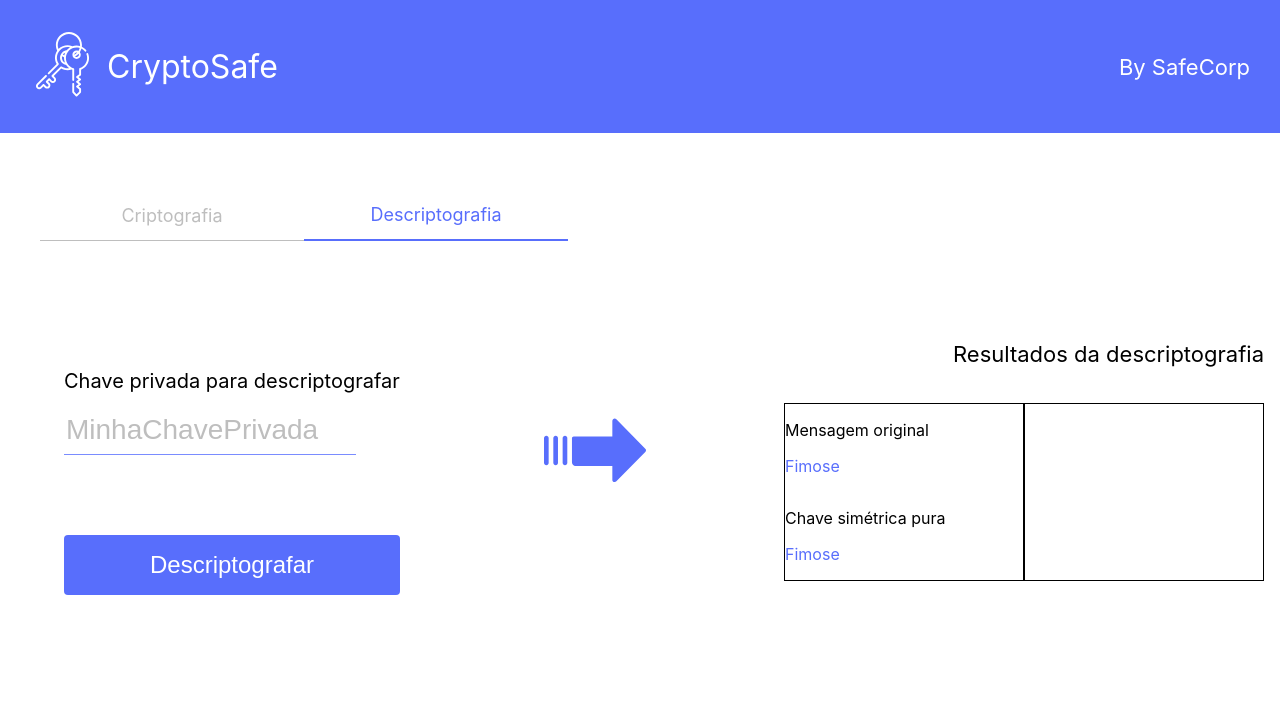
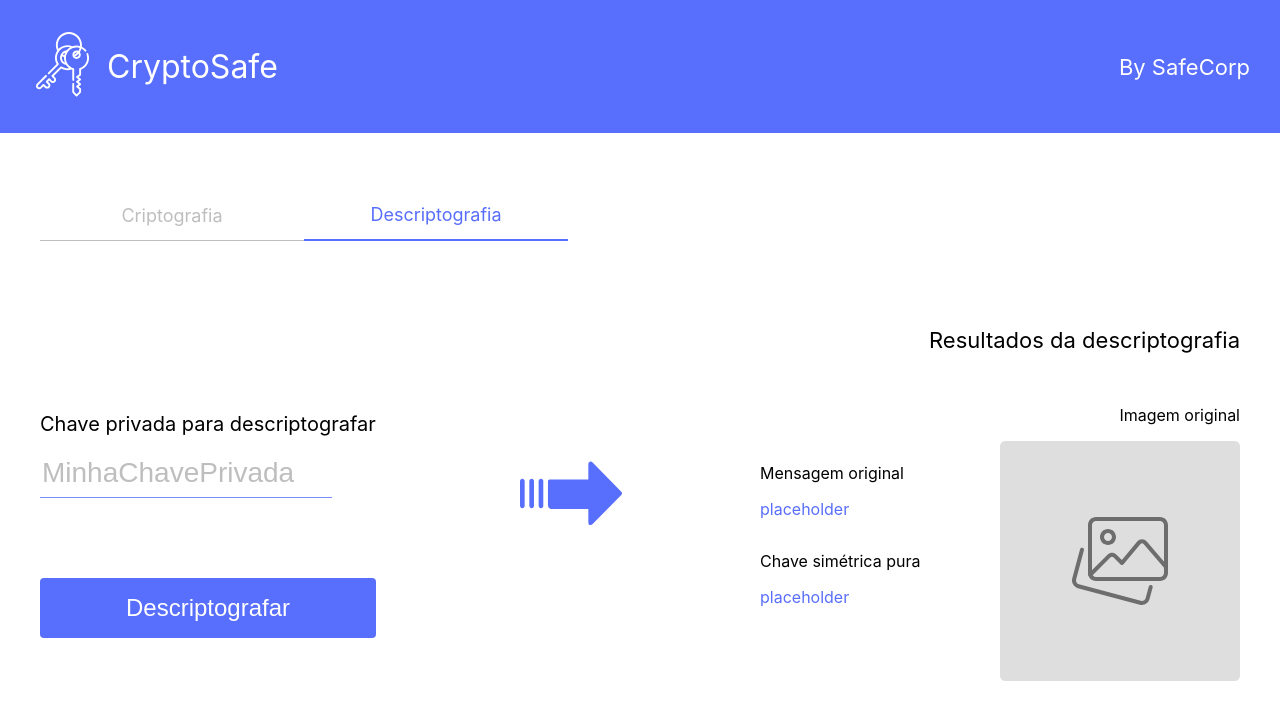
Before and after one commit to LucasRohr/criptografia, a React (Create React App) app: page / in a window 1280 px wide. Both pictures are taken after a click on the label "Descriptografia". Shown: the top 720 px of the page. Built offline with nearby package versions, Linux system fonts and the light colour scheme.

Commit message:
decrypt layout

```diff
--- /dev/null
+++ b/src/icons/shapes/image-placeholder.icon.jsx
@@ -0,0 +1,24 @@
+import React from 'react'
+import { IconContainer } from '../icon-container.component'
+
+export const ImagePlaceholderIcon = IconContainer(
+  <svg width="180" height="180" viewBox="0 0 180 180" fill="none" xmlns="http://www.w3.org/2000/svg">
+    <rect width="180" height="180" rx="4" fill="#DEDEDE" />
+    <path
+      d="M106.357 122.999C105.853 122.999 105.337 122.936 104.827 122.801L58.4386 110.378C55.2586 109.502 53.3626 106.208 54.1966 103.028L60.0496 81.2122C60.2656 80.4112 61.0876 79.9462 61.8856 80.1502C62.6866 80.3632 63.1606 81.1882 62.9476 81.9862L57.0976 103.796C56.6806 105.386 57.6346 107.042 59.2276 107.483L105.598 119.9C107.191 120.32 108.835 119.372 109.249 117.788L111.592 109.106C111.808 108.305 112.63 107.828 113.431 108.047C114.232 108.263 114.703 109.088 114.49 109.886L112.15 118.556C111.445 121.226 109.015 122.999 106.357 122.999Z"
+      fill="#6D6D6D"
+    />
+    <path
+      d="M119.998 105H71.9984C68.6894 105 65.9984 102.309 65.9984 98.9999V63C65.9984 59.691 68.6894 57 71.9984 57H119.998C123.307 57 125.998 59.691 125.998 63V98.9999C125.998 102.309 123.307 105 119.998 105ZM71.9984 60C70.3454 60 68.9984 61.347 68.9984 63V98.9999C68.9984 100.653 70.3454 102 71.9984 102H119.998C121.651 102 122.998 100.653 122.998 98.9999V63C122.998 61.347 121.651 60 119.998 60H71.9984Z"
+      fill="#6D6D6D"
+    />
+    <path
+      d="M80.9979 77.9997C77.6889 77.9997 74.9979 75.3087 74.9979 71.9997C74.9979 68.6908 77.6889 65.9998 80.9979 65.9998C84.3069 65.9998 86.9979 68.6908 86.9979 71.9997C86.9979 75.3087 84.3069 77.9997 80.9979 77.9997ZM80.9979 68.9998C79.3449 68.9998 77.9979 70.3467 77.9979 71.9997C77.9979 73.6527 79.3449 74.9997 80.9979 74.9997C82.6509 74.9997 83.9979 73.6527 83.9979 71.9997C83.9979 70.3467 82.6509 68.9998 80.9979 68.9998Z"
+      fill="#6D6D6D"
+    />
+    <path
+      d="M67.708 101.789C67.324 101.789 66.94 101.642 66.646 101.351C66.061 100.766 66.061 99.8154 66.646 99.2304L80.8149 85.0615C82.5129 83.3635 85.4799 83.3635 87.1779 85.0615L91.3959 89.2794L103.072 75.2695C103.921 74.2525 105.169 73.6615 106.498 73.6495H106.531C107.845 73.6495 109.09 74.2195 109.948 75.2185L125.638 93.5244C126.178 94.1514 126.106 95.0994 125.476 95.6394C124.849 96.1794 123.904 96.1104 123.361 95.4774L107.671 77.1715C107.38 76.8355 106.978 76.6495 106.531 76.6495C106.219 76.6225 105.67 76.8385 105.379 77.1895L92.6499 92.4624C92.3799 92.7864 91.9869 92.9814 91.5639 92.9994C91.1379 93.0294 90.7329 92.8614 90.4359 92.5614L85.0569 87.1824C84.4899 86.6184 83.5029 86.6184 82.9359 87.1824L68.767 101.351C68.476 101.642 68.092 101.789 67.708 101.789Z"
+      fill="#6D6D6D"
+    />
+  </svg>
+)
--- a/src/icons/shapes/index.js
+++ b/src/icons/shapes/index.js
@@ -1,3 +1,4 @@
 export { ImageIcon } from './image.icon'
 export { KeysIcon } from './keys.icon'
 export { ArrowIcon } from './arrow.icon'
+export { ImagePlaceholderIcon } from './image-placeholder.icon'
--- a/src/pages/main/components/decrypt-content/decrypt-content.component.jsx
+++ b/src/pages/main/components/decrypt-content/decrypt-content.component.jsx
@@ -1,7 +1,8 @@
 import React, { useState } from 'react'
 import { Button, Input } from '../../../../components'
-import { ArrowIcon } from '../../../../icons'
+import { ArrowIcon, ImagePlaceholderIcon } from '../../../../icons'
 import { Result } from '../molecules/result/result.component'
+
 
 import './decrypt-content.style.scss'
 
@@ -26,15 +27,14 @@ const DecryptContent = () => {
 
         <div className="decrypt-content-display-results">
           <div className="decrypt-content-display-results-left">
-            <Result title="Mensagem original">Fimose</Result>
-            <Result title="Chave simétrica pura">Fimose</Result>
+            <Result title="Mensagem original">placeholder</Result>
+            <Result title="Chave simétrica pura">placeholder</Result>
           </div>
           <div className="decrypt-content-display-results-right">
-
+            <p>Imagem original</p>
+            <ImagePlaceholderIcon/>
           </div>
         </div>
-
-        <div className="decrypt-content-display-right"></div>
       </div>
     </div>
   )
--- a/src/pages/main/components/decrypt-content/decrypt-content.style.scss
+++ b/src/pages/main/components/decrypt-content/decrypt-content.style.scss
@@ -1,7 +1,6 @@
 .decrypt-content-container {
     width: 100%;
     display: flex;
-    padding: 0 24px;
     margin-top: 50px;
     justify-content: center;
     align-items: center;
@@ -38,16 +37,27 @@
       & > .decrypt-content-display-results {
         width: 100%;
         display: flex;
+        align-items: center;
 
         & > div {
           flex: 1;
-          border: 1px solid black
         }
 
         & > .decrypt-content-display-results-left {
           display: flex;
           flex-direction: column;
         }
+
+        & > .decrypt-content-display-results-right {
+          display: flex;
+          flex-direction: column;
+          align-items: flex-end;
+
+          & > div, svg {
+            width: 100%;
+            height: auto;
+          }
+        }
       }
     }
   }
```
